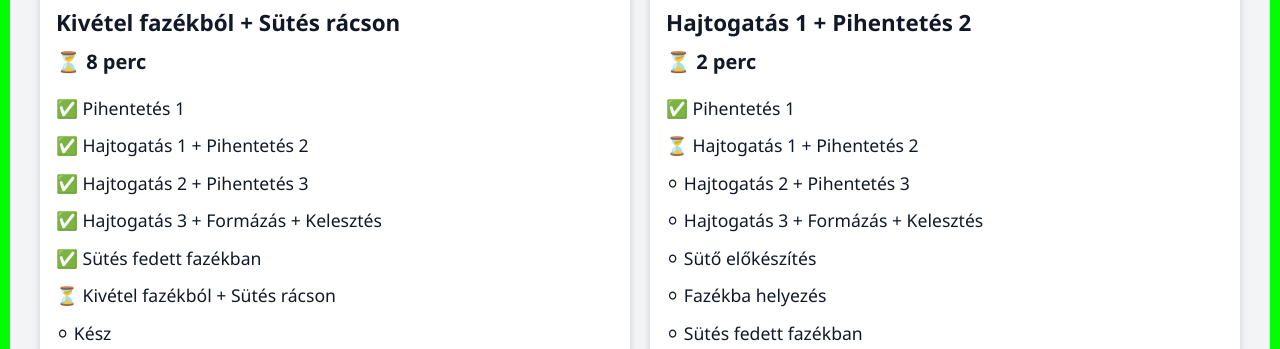
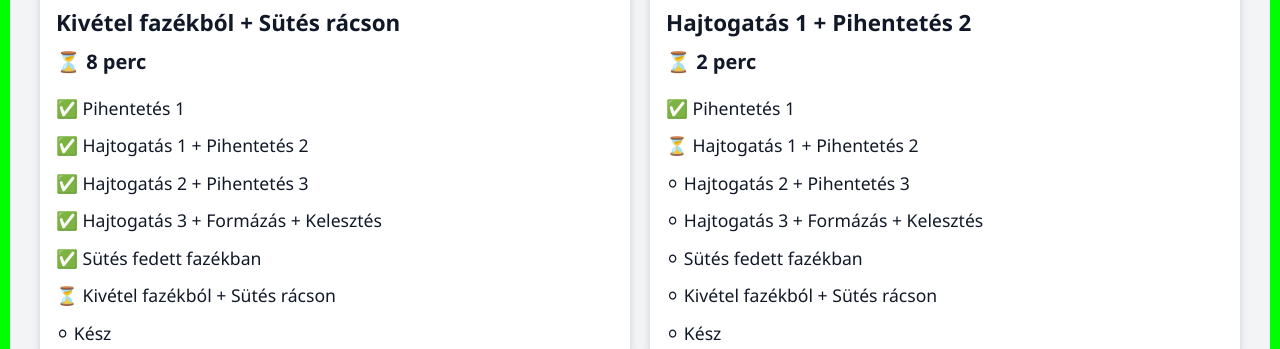
Before and after one commit to Tszaky/kenyersuto-asszisztens, a plain HTML site: page index.html in a window 1280 px wide. Shown: the part 591-940 px from the top of the page. Drawn offline with Linux system fonts and the light colour scheme.

Commit message:
index.html

```diff
--- a/index.html
+++ b/index.html
@@ -134,8 +134,6 @@
                 <div class="current">⏳ Hajtogatás 1 + Pihentetés 2</div>
                 <div>⚪ Hajtogatás 2 + Pihentetés 3</div>
                 <div>⚪ Hajtogatás 3 + Formázás + Kelesztés</div>
-                <div>⚪ Sütő előkészítés</div>
-                <div>⚪ Fazékba helyezés</div>
                 <div>⚪ Sütés fedett fazékban</div>
                 <div>⚪ Kivétel fazékból + Sütés rácson</div>
                 <div>⚪ Kész</div>
```
